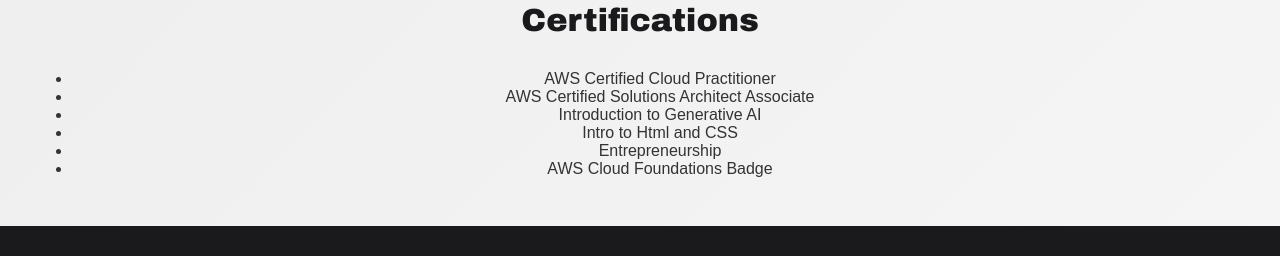
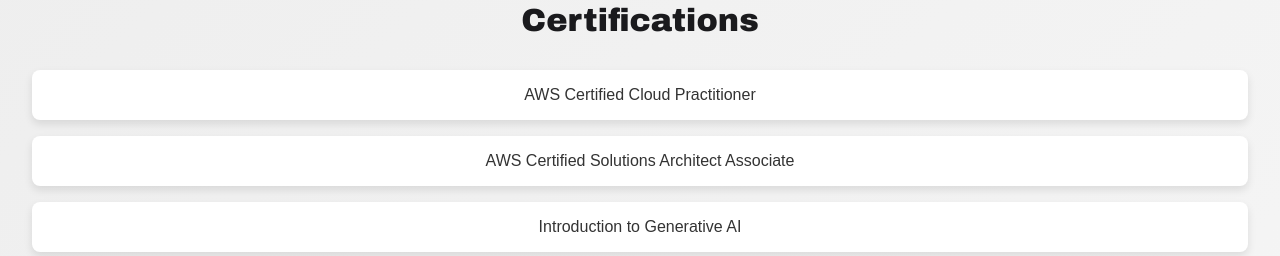
Before and after one commit to AdityaNPatil/Portfolio_React, a React (Vite) app: page /experience in a window 1280 px wide. Shown: the part 696-952 px from the top of the page. Built offline with nearby package versions, Linux system fonts and the light colour scheme.

Commit message:
Update Experience.css
Added styling for certification lists

```diff
--- a/src/components/Experience.css
+++ b/src/components/Experience.css
@@ -9,6 +9,36 @@
     margin-bottom: 1em;
     color: #1a1a1d;
     animation: fadeInDown 1s ease-in-out;
+}
+
+.certAchList {
+  list-style-type: none;
+  padding: 0;
+  margin: 0;
+  display: flex;
+  flex-wrap: wrap;
+  gap: 1em;
+}
+
+.certAchList li {
+  background: #fff;
+  padding: 1em;
+  border-radius: 8px;
+  box-shadow: 0 4px 8px rgba(0, 0, 0, 0.1);
+  transition: transform 0.2s, box-shadow 0.2s;
+  cursor: pointer;
+  flex: 1 1 calc(50% - 1em);
+}
+
+.certAchList li:hover {
+  transform: translateY(-5px);
+  box-shadow: 0 8px 16px rgba(0, 0, 0, 0.2);
+}
+
+@media (max-width: 768px) {
+  .certAchList li {
+    flex: 1 1 100%;
+  }
 }
 
 /* in ExperienceCard  component */
```
